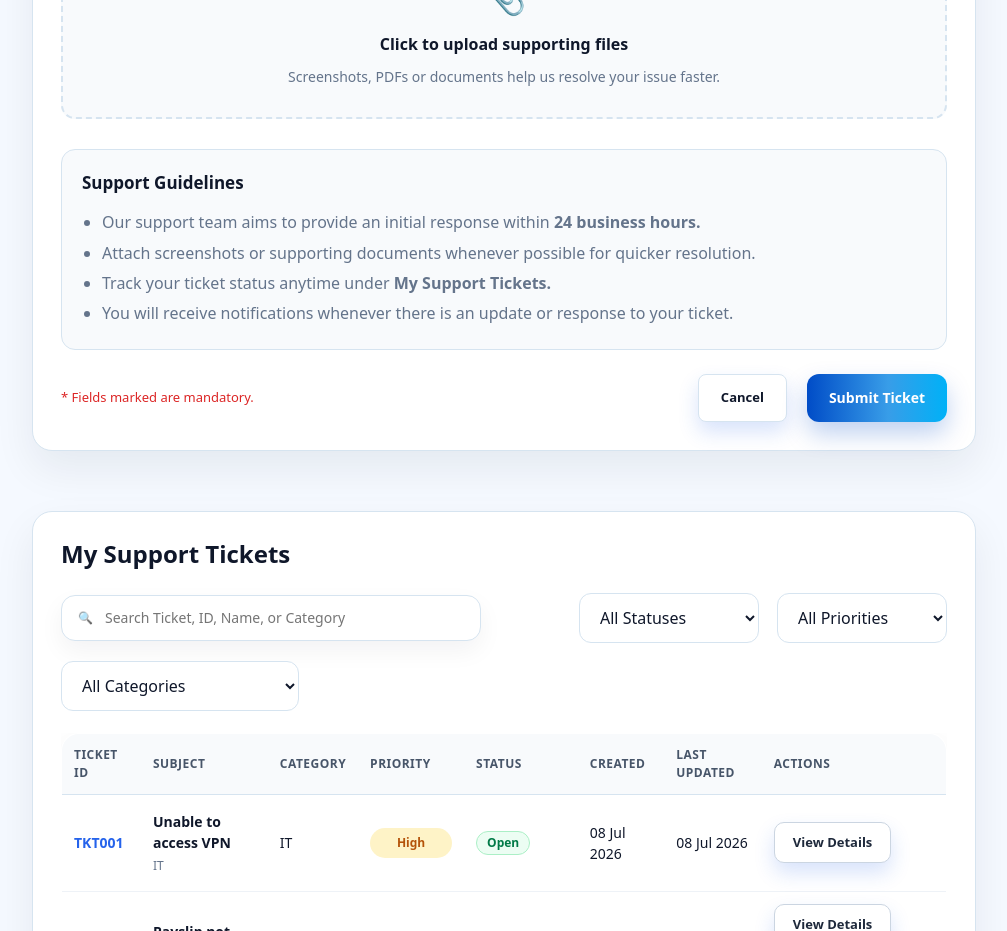
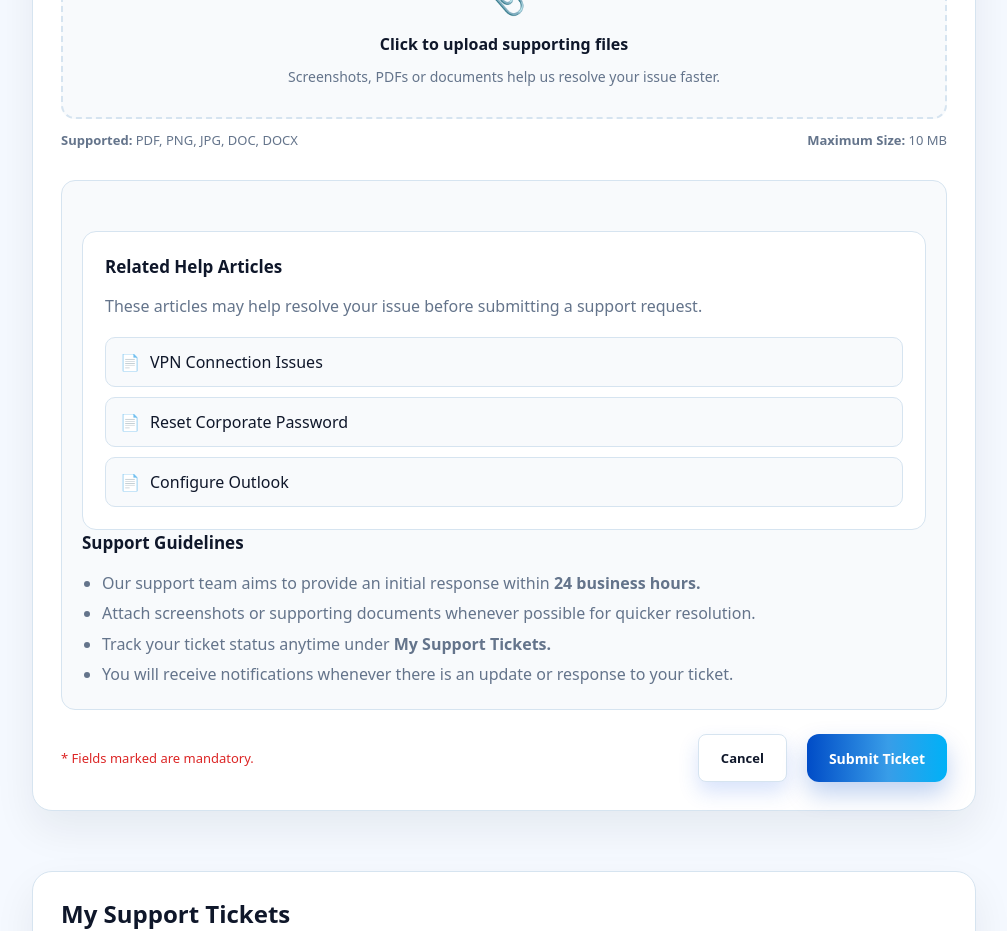
Before and after one commit to yashaswini-cyber/palc-alumni-portal, a React (Vite) app in the folder palc-alumni-portal/: page /helpdesk in a window 1280 px wide. Shown: the part 1560-2491 px from the top of the page, without its empty margins (272-1279 px from the left). Built offline with nearby package versions, Linux system fonts and the light colour scheme.

Commit message:
Added Knowledge base and Upload guidelines to the Create Ticket section.

```diff
--- a/palc-alumni-portal/src/modules/helpdesk/HelpdeskPage.tsx
+++ b/palc-alumni-portal/src/modules/helpdesk/HelpdeskPage.tsx
@@ -51,6 +51,48 @@ const getPriorityStyle = (priority: string) => {
   }
 };
 
+const relatedArticles: Record<string, string[]> = {
+  "IT Support": [
+    "VPN Connection Issues",
+    "Reset Corporate Password",
+    "Configure Outlook",
+  ],
+  HR: [
+    "Leave Policy",
+    "Employee Benefits",
+    "HR Portal Guide",
+  ],
+  Payroll: [
+    "Payslip Download",
+    "Tax Declaration",
+    "Salary Credit FAQ",
+  ],
+  Benefits: [
+    "Insurance Enrollment",
+    "Medical Claims",
+    "Wellness Benefits",
+  ],
+  Documents: [
+    "Download Experience Certificate",
+    "Request Form 16",
+    "Document Access Guide",
+  ],
+  "Employment Verification": [
+    "Employment Verification Process",
+    "Generate Verification Letter",
+    "Verification FAQs",
+  ],
+  Accounts: [
+    "Expense Reimbursement",
+    "Travel Claims",
+    "Finance Help",
+  ],
+  Other: [
+    "General Support",
+    "Helpdesk Guidelines",
+    "Contact Support",
+  ],
+};
 export default function HelpdeskPage() {
   const [searchQuery, setSearchQuery] = useState("");
   const [statusFilter, setStatusFilter] = useState("All Statuses");
@@ -221,9 +263,38 @@ export default function HelpdeskPage() {
                 )}
                 <input type="file" hidden accept=".pdf,.png,.jpg,.jpeg,.doc,.docx" onChange={(e) => handleTicketChange("attachment", e.target.files?.length ? e.target.files[0] : null)} />
               </label>
+              <div style={{marginTop: "12px",display: "flex",justifyContent: "space-between",flexWrap: "wrap",gap: "10px",color: COLORS.textSecondary,fontSize: "13px",}}>
+              <span>
+                <strong>Supported:</strong> PDF, PNG, JPG, DOC, DOCX
+              </span>
+
+              <span>
+                <strong>Maximum Size:</strong> 10 MB
+              </span>
+            </div>
             </div>
 
             <div style={{ marginTop: "30px", background: "#F8FAFC", border: `1px solid ${COLORS.border}`, borderRadius: "14px", padding: "20px" }}>
+              <div style={{marginTop: "30px",border: `1px solid ${COLORS.border}`,borderRadius: "14px",padding: "22px",background: "#FFFFFF",}}>
+              <h4 style={{margin: "0 0 14px",color: COLORS.text,fontSize: "17px",}}>
+                Related Help Articles
+              </h4>
+
+              <p style={{margin: "0 0 18px",color: COLORS.textSecondary,lineHeight: 1.6,}}>
+                These articles may help resolve your issue before submitting a support request.
+              </p>
+
+              <div style={{display: "flex",flexDirection: "column",gap: "10px",}}>
+                {relatedArticles[ticketForm.category].map((article) => (
+                  <div key={article}
+                    style={{ display: "flex",alignItems: "center",gap: "10px",padding: "12px 14px",borderRadius: "10px",background: "#F8FAFC",border: `1px solid ${COLORS.border}`,cursor: "pointer",transition: ".2s",}}>
+                    <span style={{ color: "#2563EB" }}>📄</span>
+
+                    <span>{article}</span>
+                  </div>
+                ))}
+              </div>
+            </div>
               <h4 style={{ margin: "0 0 12px", color: COLORS.text, fontSize: "17px" }}>Support Guidelines</h4>
               <ul style={{ margin: 0, paddingLeft: "20px", color: COLORS.textSecondary, lineHeight: 1.9 }}>
                 <li>Our support team aims to provide an initial response within <strong>24 business hours.</strong></li>
```
